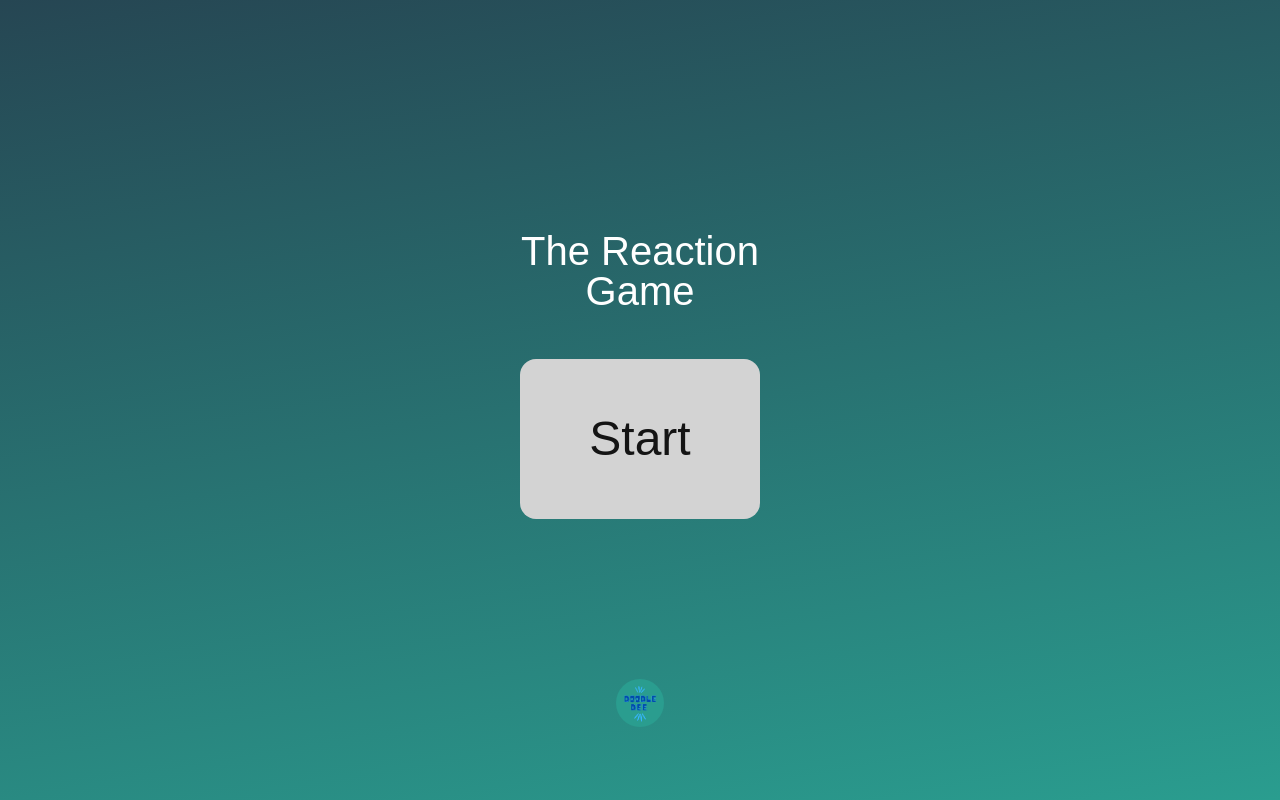
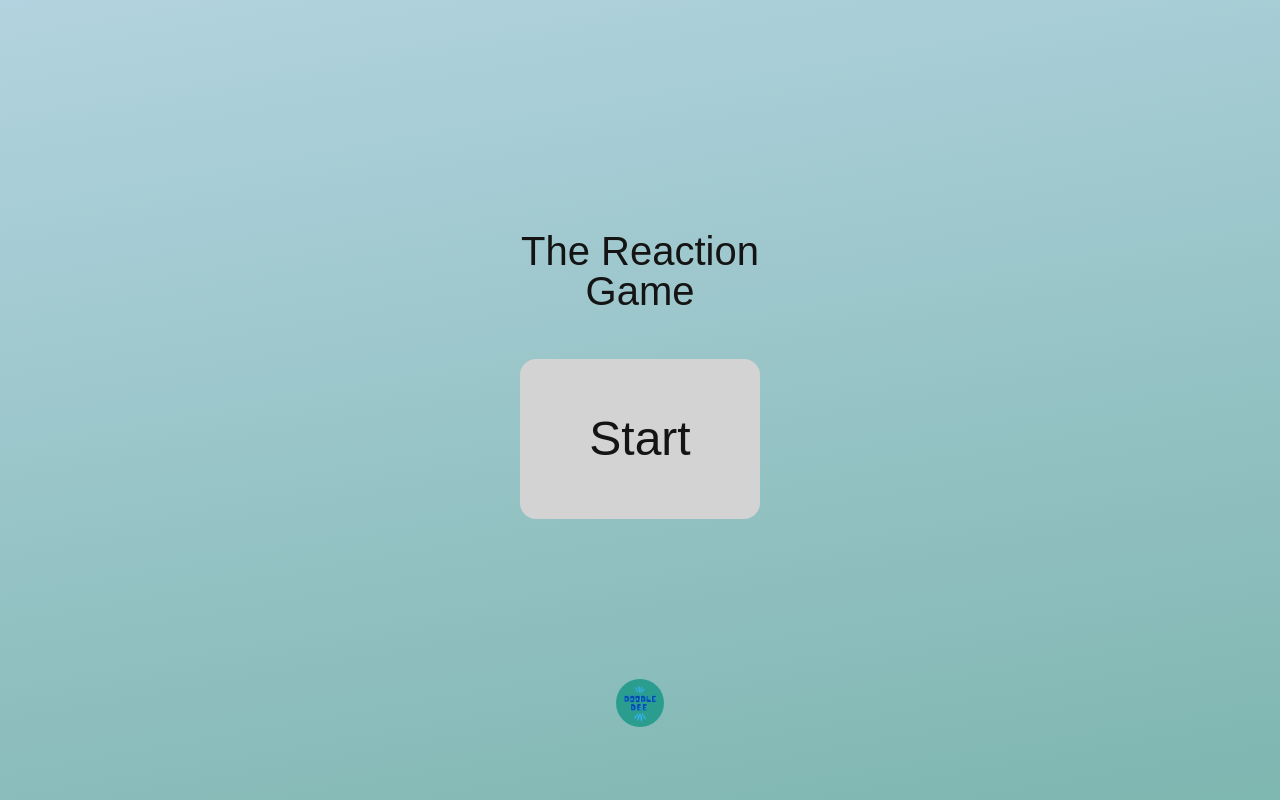
Before and after one commit to raulvillajr95/the-reaction-game, a plain HTML site: page index.html in a window 1280 px wide. Drawn offline with Linux system fonts and the light colour scheme.

Commit message:
Add colors for light mode

```diff
--- a/styles.css
+++ b/styles.css
@@ -51,8 +51,8 @@ body {
   height: 100vh;
   font-family: Arial, Helvetica, sans-serif;
   flex-direction: column;
-  background: linear-gradient(170deg, #264653, #2a9d8f);
-  color: white;
+  background: linear-gradient(170deg, #b2d3df, #7eb6b0);
+  color: #141414;
 }
 
 div.main-button {
```
